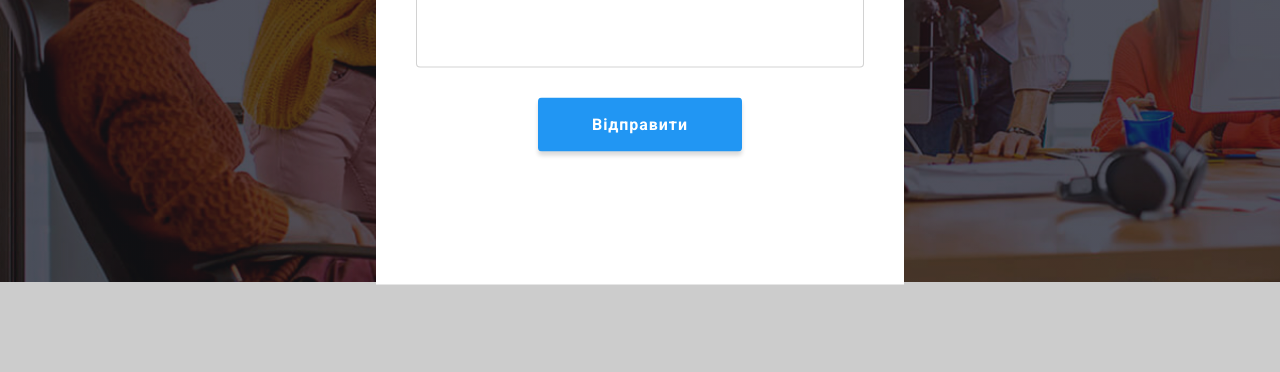
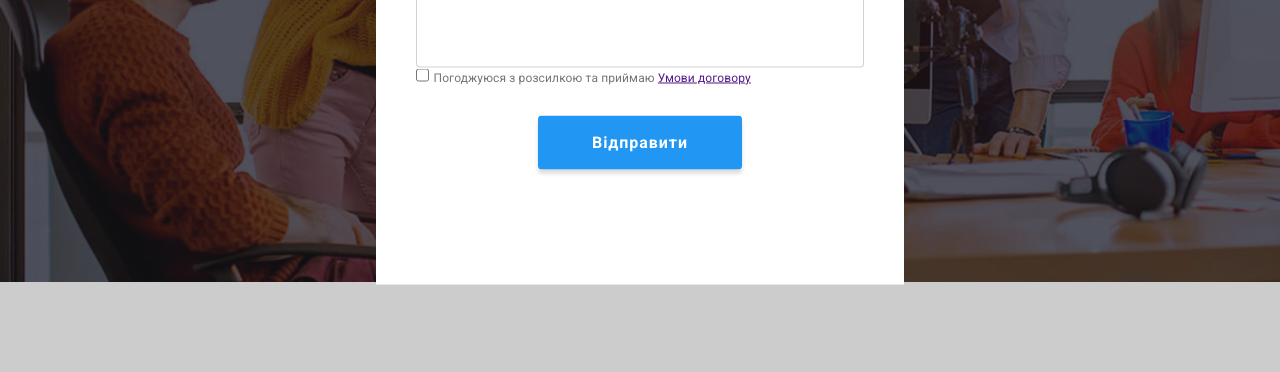
Before and after one commit to YanaKozhokar/goit-markup-hw-06, a plain HTML site: page index.html in a window 1280 px wide. Both pictures are taken after a click on the button "Замовити послугу". Shown: the part 406-778 px from the top of the page. Drawn offline with nearby package versions, Linux system fonts and the light colour scheme.

Commit message:
Added checkbox

```diff
--- a/index.html
+++ b/index.html
@@ -463,6 +463,12 @@
                 placeholder="Введіть текст"
               ></textarea>
             </label>
+            <label for="policy">
+              <input type="checkbox" value="" id="policy" />
+              <span class="label"
+                >Погоджуюся з розсилкою та приймаю <a href="">Умови договору</a></span
+              >
+            </label>
             <button class="button" type="submit">Відправити</button>
           </form>
         </div>
```
